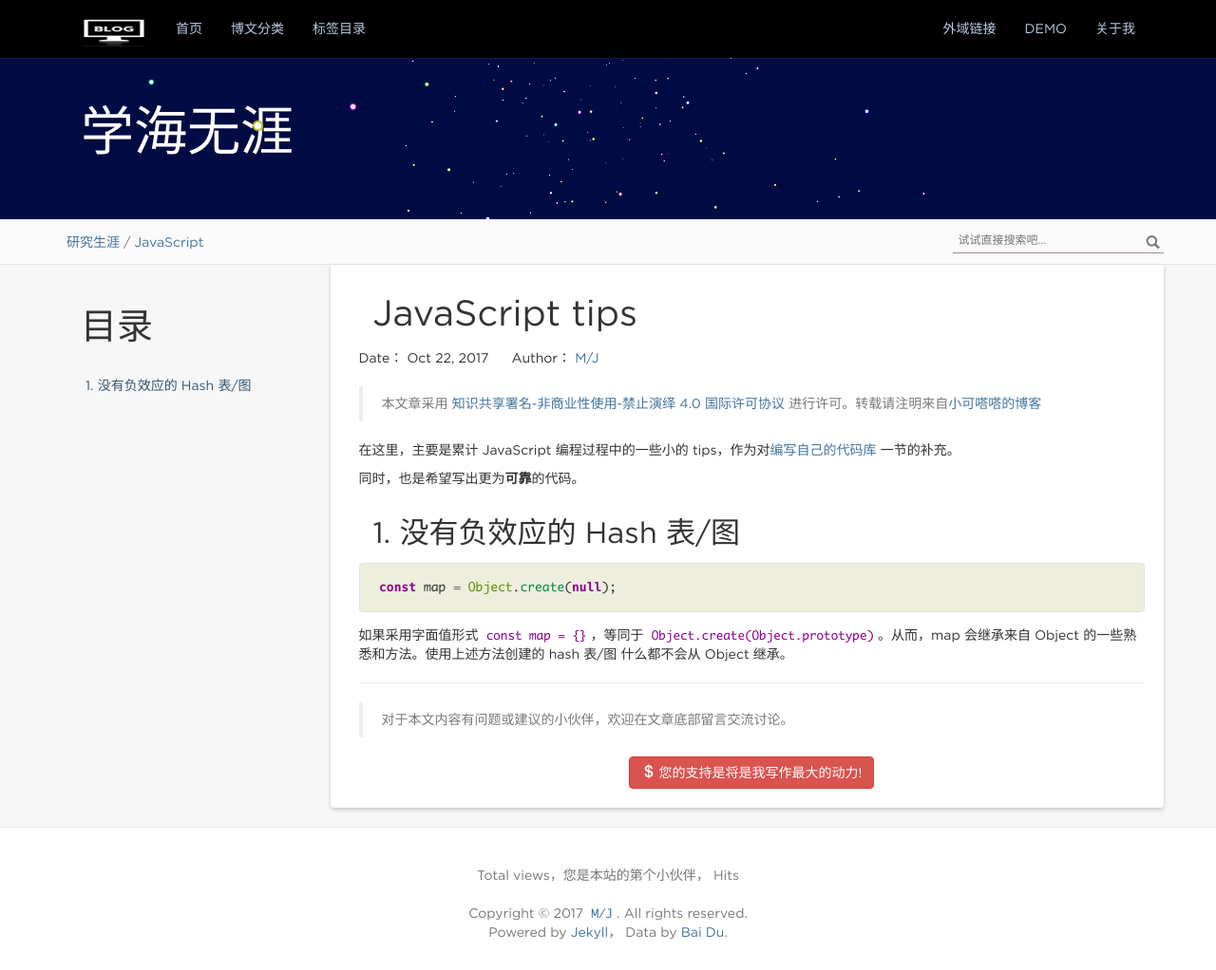
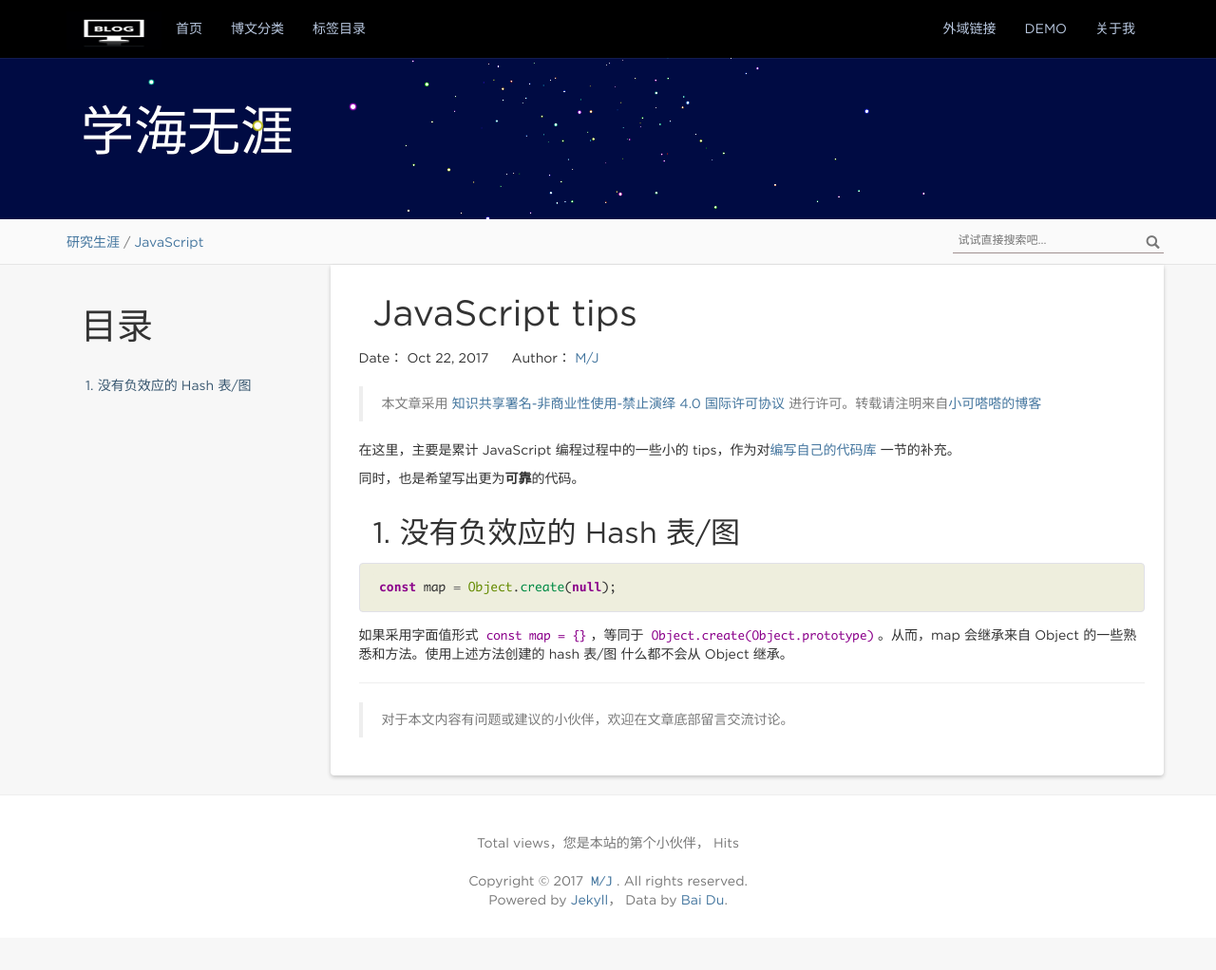
Before and after one commit to 161013088/161013088.github.io, a Jekyll site: the page built from _posts/skill/summary/2017-10-22-JS-Tips.md, in a window 1280 px wide and 1022 px high. Shown: the whole window at 95% size. Built offline with Jekyll 4.4.1, drawn with Linux system fonts in a browser that asks for light colours; nearby versions of some CDN libraries; comment, search, counter and statistics services are not loaded.

Commit message:
修改打赏

```diff
--- a/_layouts/post.html
+++ b/_layouts/post.html
@@ -26,7 +26,7 @@ layout: default
           <hr>
           <blockquote><p>对于本文内容有问题或建议的小伙伴，欢迎在文章底部留言交流讨论。</p></blockquote>
           <div class="text-center">
-            <a href="{{ '/donate/' | prepend: site.baseurl }}" target="_blank" style="text-decoration: none"><button type="button" class="btn btn-danger"><span class="glyphicon glyphicon-usd" aria-hidden="true"></span> 您的支持是将是我写作最大的动力!</button></a>
+
           </div>
         </div>
       </div>
```
